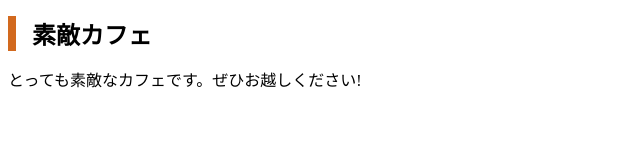
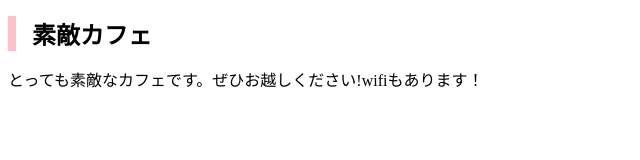
Before and after one commit to yuuu096/mycafe, a plain HTML site: page index.html in a window 1280 px wide. Shown: the whole page, without its empty margins (0-640 px from the left). Drawn offline with Linux system fonts and the light colour scheme.

Commit message:
Add files via upload

```diff
--- a/css/styles.css
+++ b/css/styles.css
@@ -1,5 +1,5 @@
 h1 {
   font-size: 24px;
   padding-left: 16px;
-  border-left: 8px solid chocolate;
+  border-left: 8px solid pink;
 }
--- a/index.html
+++ b/index.html
@@ -9,6 +9,6 @@
 </head>
 <body>
   <h1>素敵カフェ</h1>
-  <p>とっても素敵なカフェです。ぜひお越しください!</p>
+  <p>とっても素敵なカフェです。ぜひお越しください!wifiもあります！</p>
 </body>
 </html>
```
